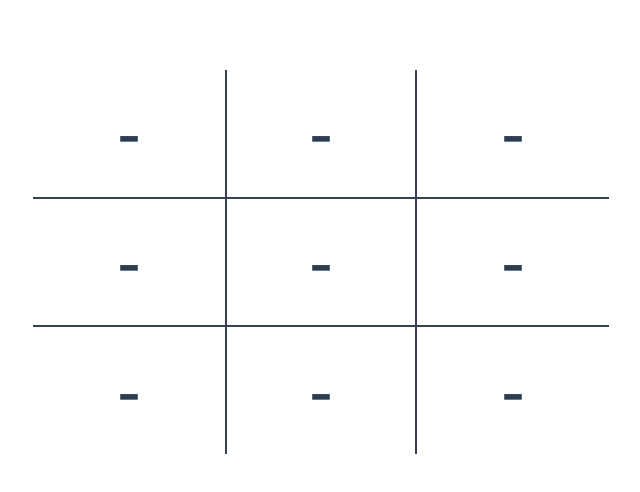
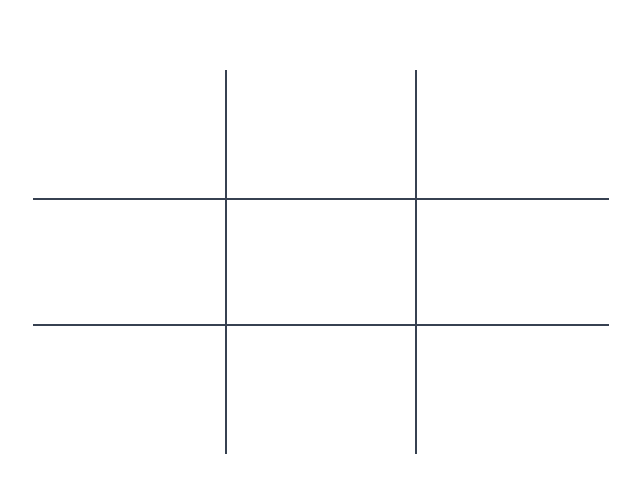
Before and after one commit to Gabgri/trisgame, a Vue app: page / in a window 1280 px wide. Both pictures are taken after a click on the button "Start Your Game!". Shown: the part 176-668 px from the top of the page, without its empty margins (319-959 px from the left). Built offline with nearby package versions, Linux system fonts and the light colour scheme.

Commit message:
h-32 Box in Grid

```diff
--- a/src/components/Box.vue
+++ b/src/components/Box.vue
@@ -9,7 +9,7 @@ class="content-center"
 import { ref } from "vue";
 
 const props = defineProps(['trueOrfalse'])
-const output = ref('-');
+const output = ref('');
 
 function handler() {
     if (props.trueOrfalse) {
--- a/src/components/Grid.vue
+++ b/src/components/Grid.vue
@@ -1,21 +1,21 @@
 <template>
     <!--Grid-->
-    <div @click="handler" id="grid" class="grid grid-cols-3 sm:max-w-md md:max-w-lg lg:max-w-xl h-96">
+    <div @click="handler" id="grid" class="grid grid-cols-3 sm:max-w-md md:max-w-lg lg:max-w-xl">
 
         <!--Rows-->
-        <Box :trueOrfalse="state"/>
+        <Box :trueOrfalse="state" class="h-32"/>
         <Box :trueOrfalse="state"
         class="border-x-2 border-gray-700"/>
         <Box :trueOrfalse="state"/>
 
         <Box :trueOrfalse="state"
-        class="border-y-2 border-gray-700"/>
+        class="border-y-2 border-gray-700 h-32"/>
         <Box :trueOrfalse="state"
         class="border-2 border-gray-700"/>
         <Box :trueOrfalse="state"
         class="border-y-2 border-gray-700"/>
 
-        <Box :trueOrfalse="state"/>
+        <Box :trueOrfalse="state" class="h-32"/>
         <Box :trueOrfalse="state"
         class="border-x-2 border-gray-700"/>
         <Box :trueOrfalse="state"/>
```
